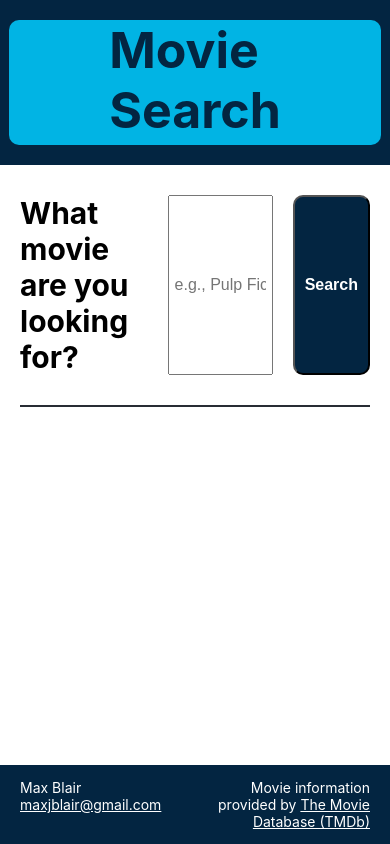
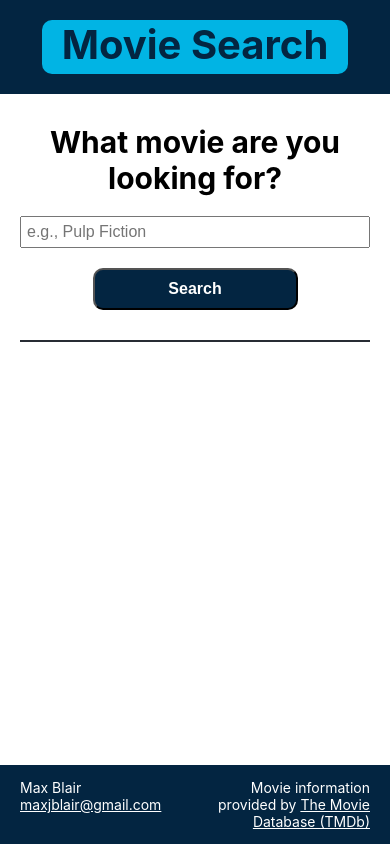
Before and after one commit to maxjblair/movie-search, a React (Create React App) app: page / in a window 390 px wide. Built offline with nearby package versions, Linux system fonts and the light colour scheme.

Commit message:
Responsive adjustments

```diff
--- a/src/css/Main.css
+++ b/src/css/Main.css
@@ -18,13 +18,16 @@ body {
           flex-direction: column;
   height: 100%;
   margin: 0;
-  font-family: -apple-system, BlinkMacSystemFont, 'Segoe UI', 'Roboto', 'Oxygen', 'Ubuntu', 'Cantarell', 'Fira Sans', 'Droid Sans', 'Helvetica Neue', sans-serif;
+  font-family: -apple-system, BlinkMacSystemFont, 'Segoe UI', 'Roboto', 'Oxygen',
+ 'Ubuntu', 'Cantarell', 'Fira Sans', 'Droid Sans', 'Helvetica Neue',
+ sans-serif;
   -webkit-font-smoothing: antialiased;
   -moz-osx-font-smoothing: grayscale;
 }
 
 code {
-  font-family: source-code-pro, Menlo, Monaco, Consolas, 'Courier New', monospace;
+  font-family: source-code-pro, Menlo, Monaco, Consolas, 'Courier New',
+ monospace;
 }
 
 .hide {
@@ -94,9 +97,24 @@ p.font-small {
   background-color: #01B4E4;
   border-radius: 10px;
   color: #032541;
-  font-size: 5rem;
+  font-size: 4rem;
+  line-height: normal;
   margin: 2rem;
-  padding: 0 10rem .5rem;
+  padding: 0 2rem .5rem;
+  text-align: center;
+}
+
+@media only screen and (max-width: 374px) {
+  .App-header h1 {
+    line-height: 1;
+  }
+}
+
+@media only screen and (min-width: 768px) {
+  .App-header h1 {
+    font-size: 5rem;
+    padding: 0 10rem .5rem;
+  }
 }
 
 .search-container {
@@ -108,16 +126,6 @@ p.font-small {
 
 .search-form {
   border-bottom: 2px solid #282c34;
-  display: -webkit-box;
-  display: -ms-flexbox;
-  display: flex;
-  -webkit-box-orient: horizontal;
-  -webkit-box-direction: normal;
-      -ms-flex-direction: row;
-          flex-direction: row;
-  -webkit-box-pack: center;
-      -ms-flex-pack: center;
-          justify-content: center;
   margin-bottom: 3rem;
 }
 
@@ -125,37 +133,41 @@ p.font-small {
   display: -webkit-box;
   display: -ms-flexbox;
   display: flex;
-  -webkit-box-pack: center;
-      -ms-flex-pack: center;
-          justify-content: center;
+  -webkit-box-align: center;
+      -ms-flex-align: center;
+          align-items: center;
   margin-bottom: 3rem;
   width: 100%;
+  -webkit-box-orient: vertical;
+  -webkit-box-direction: normal;
+      -ms-flex-direction: column;
+          flex-direction: column;
 }
 
 .search-label {
-  display: inline-block;
   font-size: 3rem;
-  font-weight: bold;
-  margin-right: 2rem;
+  margin-bottom: 2rem;
+  text-align: center;
 }
 
 .search-input {
   display: inline-block;
-  margin-right: 2rem;
   padding: 0.5rem;
   width: 100%;
   max-width: 480px;
   font-size: 1.6rem;
+  margin-bottom: 2rem;
 }
 
 .search-button {
+  background-color: #032541;
   border-radius: 10px;
+  color: #FFFFFF;
   cursor: pointer;
   font-size: 1.6rem;
   font-weight: bold;
-  color: #FFFFFF;
-  background-color: #032541;
-  padding: 0 1rem;
+  padding: 1rem;
+  width: 205px;
 }
 
 .search-button:hover {
@@ -174,7 +186,7 @@ p.font-small {
       -ms-flex-pack: justify;
           justify-content: space-between;
   overflow: hidden;
-  margin-bottom: 2rem;
+  margin-bottom: 3rem;
 }
 
 @media only screen and (min-width: 768px) {
@@ -183,13 +195,18 @@ p.font-small {
     -webkit-box-direction: normal;
         -ms-flex-direction: row;
             flex-direction: row;
-    margin-bottom: 3rem;
   }
 }
 
 .search-results h2 {
   font-size: 2.5rem;
-  margin: 0;
+  margin: 0 0 2rem;
+}
+
+@media only screen and (min-width: 768px) {
+  .search-results h2 {
+    margin: 0;
+  }
 }
 
 .movie-tiles {
--- a/src/scss/partials/_header.scss
+++ b/src/scss/partials/_header.scss
@@ -7,12 +7,23 @@
   color: $white;
   margin-bottom: $margin-xl;
   width: 100%;
+
   h1 {
     background-color: $blue-light;
     border-radius: 10px;
     color: $blue-dark;
+    font-size: 4rem;
+    line-height: normal;
+    margin: 2rem;
+    padding: 0 2rem .5rem;
+    text-align: center;
+    @include breakpoint(mobile-small) {
+      line-height: 1;
+    }
+    @include breakpoint(tablet) {
       font-size: 5rem;
-      margin: 2rem;
       padding: 0 10rem .5rem;
     }
   }
+
+}
--- a/src/scss/partials/_search.scss
+++ b/src/scss/partials/_search.scss
@@ -8,39 +8,50 @@
   }
   &form {
     border-bottom: 2px solid $black;
-    display: flex;
-    flex-direction: row;
-    justify-content: center;
     margin-bottom: $margin-xl;
     .searchbox {
       display: flex;
-      justify-content: center;
+      align-items: center;
       margin-bottom: $margin-xl;
       width: 100%;
+      flex-direction: column;
     }
   }
   &label {
-    display: inline-block;
     font-size: $font-size-xl;
-    font-weight: bold;
-    margin-right: $margin-lg;
+    margin-bottom: $margin-lg;
+    text-align: center;
+    // @include breakpoint(desktop) {
+    //   margin-bottom: 0;
+    //   margin-right: $margin-lg;
+    // }
   }
   &input {
     display: inline-block;
-    margin-right: $margin-lg;
     padding: $margin-xs;
     width: 100%;
     max-width: 480px;
     font-size: $font-size;
+    margin-bottom: $margin-lg;
+    // @include breakpoint(desktop) {
+    //   margin-bottom: 0;
+    //   margin-right: $margin-lg;
+    // }
   }
   &button {
+    background-color: $blue-dark;
     border-radius:10px;
+    color: $white;
     cursor: pointer;
     font-size: $font-size;
     font-weight: bold;
-    color: $white;
-    background-color: $blue-dark;
-    padding: 0 $margin-sm;
+    padding: $margin-sm;
+    width: 205px;
+    // @include breakpoint(desktop) {
+    //   margin-bottom: 0;
+    //   margin-right: $margin-lg;
+    //   padding: 0 $margin-sm;
+    // }
     &:hover {
       background-color: $blue-light;
     }
@@ -52,15 +63,17 @@
       justify-content: space-between;
       overflow: hidden;
       // align-items: center;
-      margin-bottom: $margin-lg;
+      margin-bottom: $margin-xl;
       @include breakpoint(tablet) {
         flex-direction: row;
-        margin-bottom: $margin-xl;
       }
     }
     h2 {
       font-size: $font-size-lg;
-      margin: 0;
+      margin: 0 0 $margin-lg;
+      @include breakpoint(tablet) {
+        margin: 0;
+      }
     }
   }
 }
```
Also changed, not shown: src/scss/partials/_mixins.scss (+11 -0 lines), src/css/Main.min.css, 2 other files (tests, documents, lock files or other folders). Lines whose indentation alone changed are shown as unchanged.
